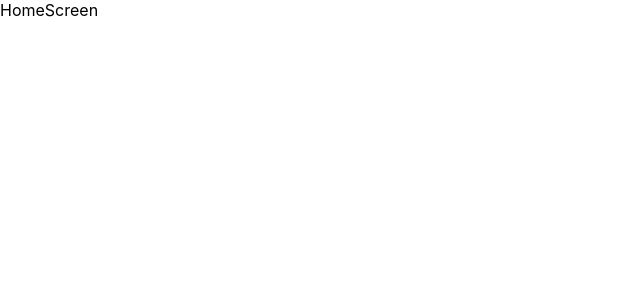
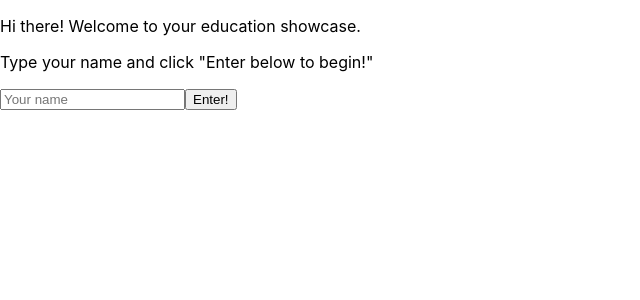
Before and after one commit to elihabash23/showwcasechallenge, a React (Create React App) app: page / in a window 1280 px wide. Shown: the top 300 px of the page, without its empty margins (0-640 px from the left). Built offline with nearby package versions, Linux system fonts and the light colour scheme.

Commit message:
Added base layout for HomeScreen page, moved HomeScreen and MainScreen into separate folders for clarity

```diff
--- a/package.json
+++ b/package.json
@@ -12,6 +12,8 @@
     "@types/react": "^16.9.53",
     "@types/react-dom": "^16.9.8",
     "@types/react-router-dom": "^5.1.6",
+    "@types/styled-components": "^5.1.5",
+    "@types/styled-system": "^5.1.10",
     "axios": "^0.21.0",
     "react": "^17.0.1",
     "react-dom": "^17.0.1",
--- a/src/App.tsx
+++ b/src/App.tsx
@@ -1,6 +1,6 @@
 import React from 'react';
-import HomeScreen from './pages/HomeScreen';
-import MainScreen from './pages/MainScreen';
+import HomeScreen from './pages/HomeScreen/HomeScreen';
+import MainScreen from './pages/MainScreen/MainScreen';
 import { Route, Switch, BrowserRouter as Router } from 'react-router-dom';
 
 function App() {
--- /dev/null
+++ b/src/components/UI/Button/Button.tsx
@@ -0,0 +1,8 @@
+import styled from 'styled-components';
+import { color } from 'styled-system';
+
+const Button = styled.button`
+	${color}
+`;
+
+export default Button;
--- a/src/pages/HomeScreen.tsx
+++ /dev/null
@@ -1,11 +0,0 @@
-import React from 'react';
-
-const HomeScreen = () => {
-	return(
-		<div>
-			HomeScreen
-		</div>
-	);
-}
-
-export default HomeScreen;
--- /dev/null
+++ b/src/pages/HomeScreen/HomeScreen.tsx
@@ -0,0 +1,46 @@
+import React, { useState } from 'react';
+import { useHistory } from 'react-router-dom';
+import Button from '../../components/UI/Button/Button';
+
+const HomeScreen = () => {
+	const [name, setName] = useState("");
+	const [error, setError] = useState("");
+	const history = useHistory();
+
+	const goToMainScreen = () => {
+		if (name) {
+			history.push('/education');
+		} else {
+			setError("Please enter your name.");
+		}
+	}
+
+	return(
+		<div>
+			<p>
+				Hi there! Welcome to your education showcase.
+			</p>
+			<p>
+				Type your name and click "Enter below to begin!"
+			</p>
+			<input
+				type="text"
+				placeholder="Your name"
+				onChange={e => setName(e.target.value)}
+			/>
+			<Button
+				type="button"
+				onClick={goToMainScreen}>
+				Enter!
+			</Button>
+			<p
+				style={{ marginTop: "10px",
+							color: 'red' ,
+							fontSize: '.7em'}}>
+				{error}
+			</p>
+		</div>
+	);
+}
+
+export default HomeScreen;
```
Also changed, not shown: src/pages/MainScreen/MainScreen.tsx (renamed from src/pages/MainScreen.tsx), 2 other files (tests, documents, lock files or other folders).
